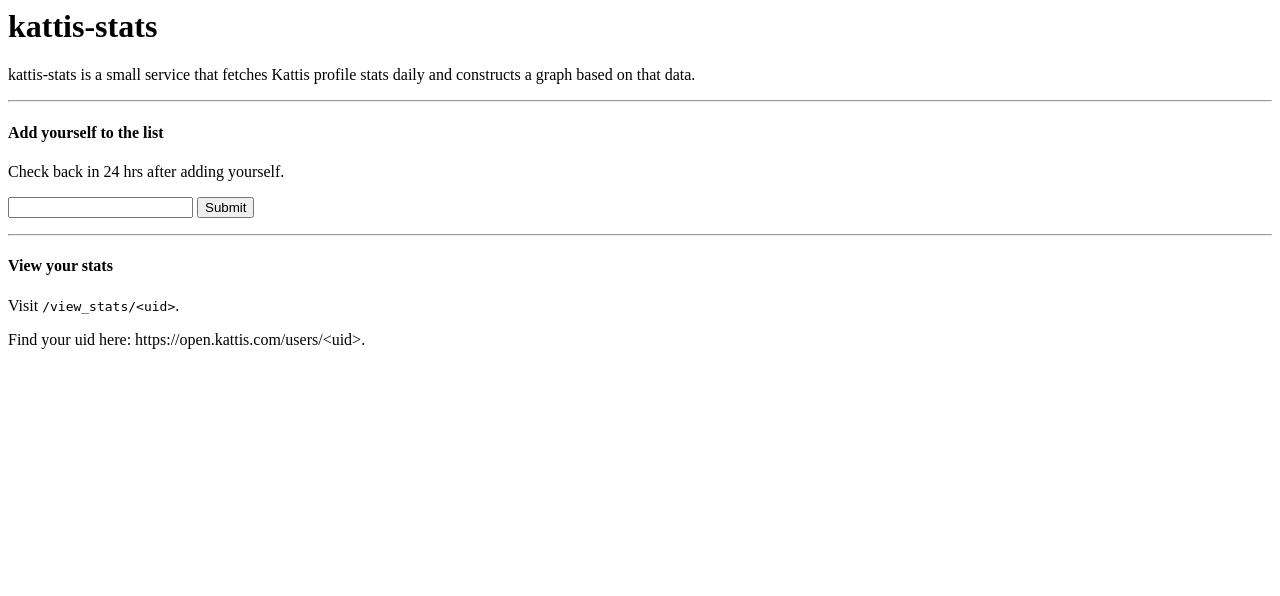
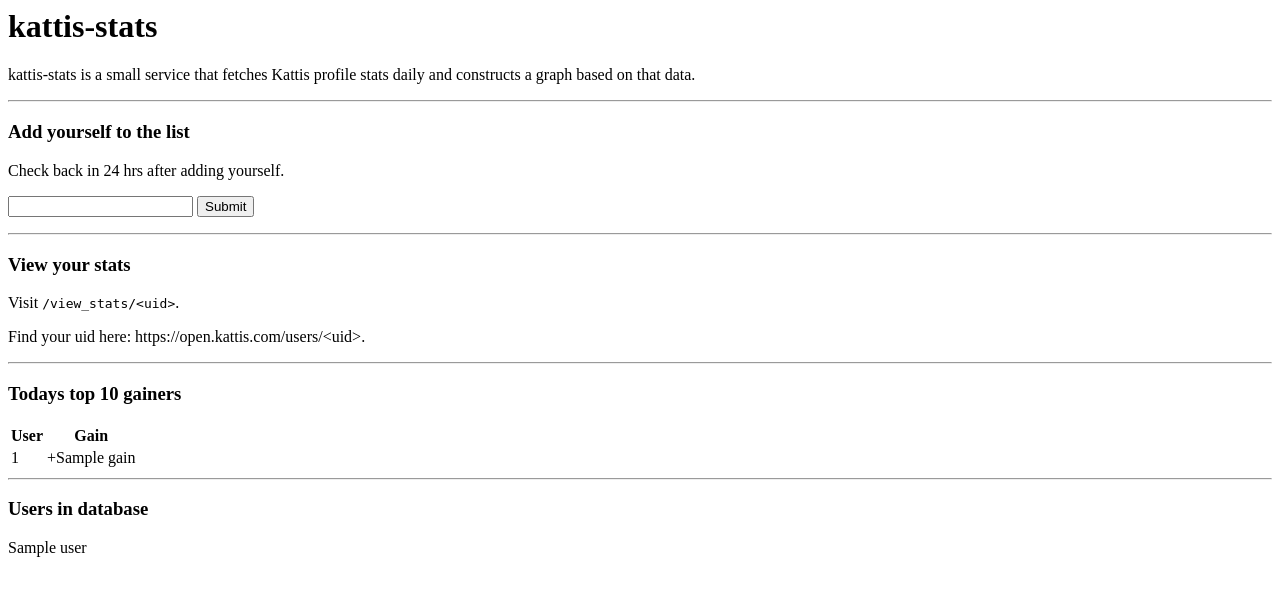
Before and after one commit to dkgv/kattis-stats, a Flask app: template templates/index.html in a window 1280 px wide. Shown: the top 596 px of the page. Run offline with Flask 2, Linux system fonts and the light colour scheme; the template is opened without the code that fills it: most values are stand-ins (such as "Sample title", 1, 10 or a date in 2020).

Commit message:
Show top gainers and user database

```diff
--- a/app.py
+++ b/app.py
@@ -1,4 +1,5 @@
-from kattis import fetch_for_user, stats_table, users_table
+import datetime
+from kattis import find_all_history, find_all_user_ids, fetch_for_user, users_table
 from flask import Flask, jsonify, request, render_template
 
 app = Flask(__name__)
@@ -6,18 +7,34 @@
 
 @app.route('/')
 def index():
-    return render_template('index.html')
+    all_history = find_all_history()
+    all_users = find_all_user_ids()
+
+    today = datetime.date.today()
+    yesterday = str(today - datetime.timedelta(days=1))
+    today = str(today)
+
+    history_today = [day for day in all_history if day['Date'] == today]
+    history_yesterday = [day for day in all_history if day['Date'] == yesterday]
+
+    def pts_day(user, history):
+        for entry in history:
+            if entry['UserId'] == user:
+                return entry['Score']
+        return 99999999
+
+    pts_gain = {}
+    for user in all_users:
+        pts_gain[user] = max(0, pts_day(user, history_today) - pts_day(user, history_yesterday))
+
+    gains = sorted(pts_gain.items(), key=lambda item: item[1])
+    return render_template('index.html', users=all_users, gains=gains[:min(10, len(gains))])
 
 
 @app.route('/view_stats/<uid>')
 def view_stats(uid):
-    history = [row['fields'] for row in stats_table.get_all() if row['fields']['UserId'] == uid]
-    ranks, scores, dates = [], [], []
-    for row in history:
-        dates.append(row['Date'])
-        ranks.append(row['Rank'])
-        scores.append(row['Score'])
-    return render_template('view_stats.html', uid=uid, ranks=ranks, scores=scores, dates=dates)
+    history = [row for row in find_all_history() if row['UserId'] == uid]
+    return render_template('view_stats.html', uid=uid, history=history)
 
 
 @app.route('/api/add_user', methods=['POST'])
--- a/templates/index.html
+++ b/templates/index.html
@@ -8,7 +8,7 @@
 
         <hr>
 
-        <h4>Add yourself to the list</h4>
+        <h3>Add yourself to the list</h3>
         <p>Check back in 24 hrs after adding yourself.</p>
         <form method="POST" action="/api/add_user">
             <input type="text" name="uid" id="uid">
@@ -17,8 +17,35 @@
 
         <hr>
 
-        <h4>View your stats</h4>
+        <h3>View your stats</h3>
         <p>Visit <kbd>/view_stats/&lt;uid&gt;</kbd>.</p>
         <p>Find your uid here: https://open.kattis.com/users/&lt;uid&gt;.</p>
+
+        <hr>
+
+        <h3>Todays top 10 gainers</h3>
+        <table>
+            <thead>
+                <tr>
+                    <th>User</th>
+                    <th>Gain</th>
+                </tr>
+            </thead>
+            <tbody>
+                {% for gain in gains %}
+                <tr>
+                    <td>{{ gain[0] }}</td>
+                    <td>+{{ gain[1] }}</td>
+                </tr>
+                {% endfor %}
+            </tbody>
+        </table>
+
+        <hr>
+
+        <h3>Users in database</h3>
+        {% for user in users %}
+        <p>{{ user }}</p>
+        {% endfor %}
     </body>
 </html>
```
Also changed, not shown: kattis.py (+7 -3 lines), templates/view_stats.html (+5 -7 lines).
